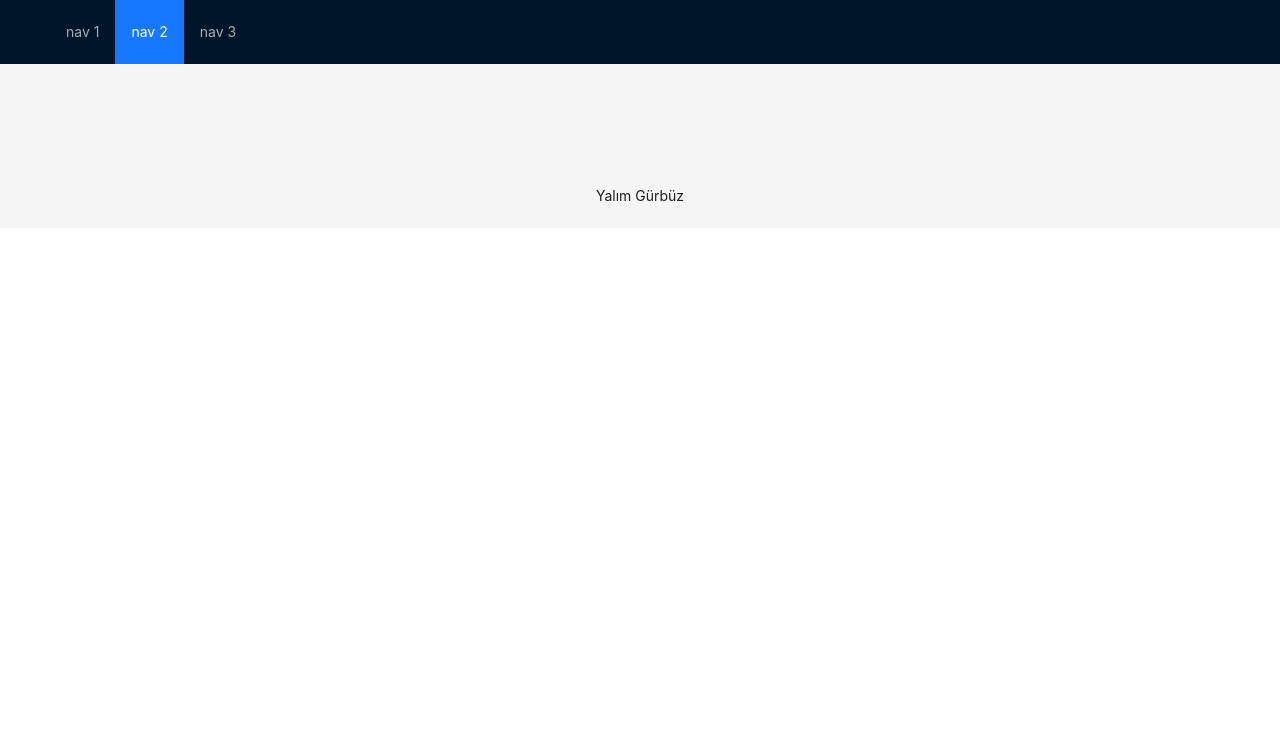
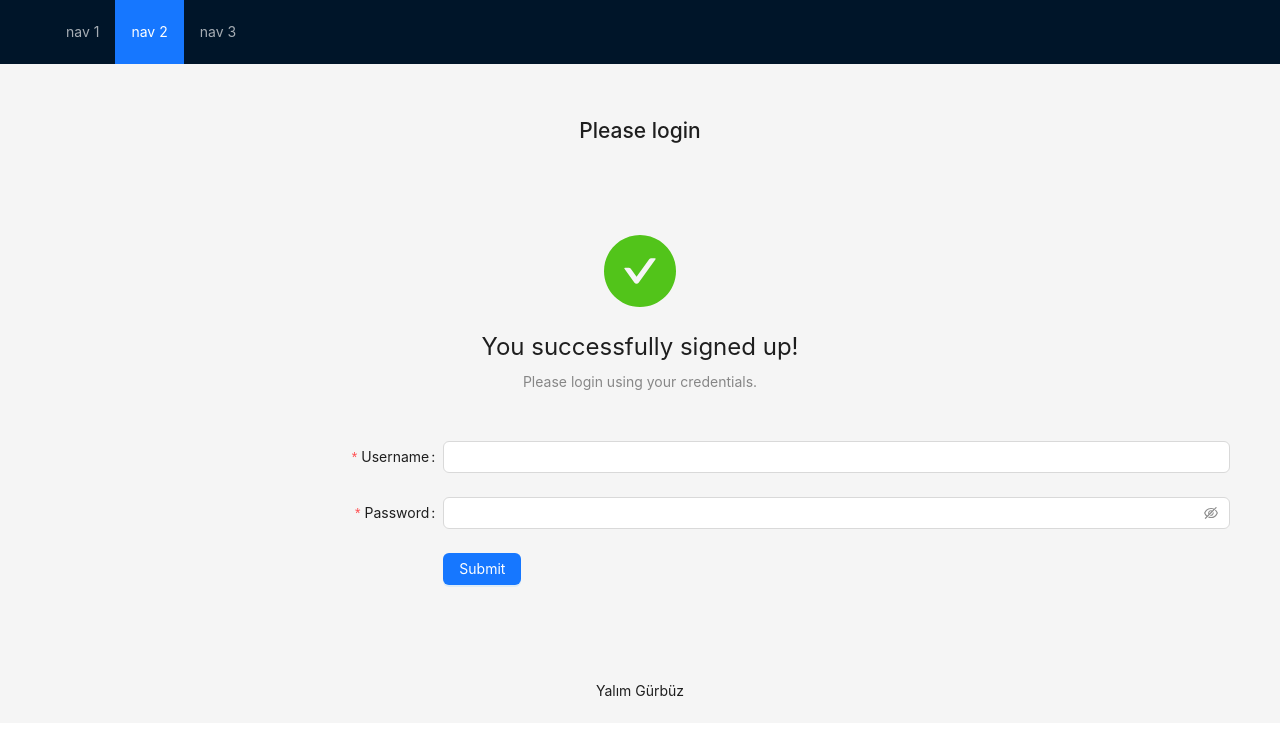
Before and after one commit to ylmgrbzz/ExpenseTrackingApp-with-Redux-ReactRouterDom-TypeScript-and-ANTDesign, a React (Create React App) app: page /login in a window 1280 px wide. Shown: the top 734 px of the page. Built offline with nearby package versions, Linux system fonts and the light colour scheme.

Commit message:
ExpenseTrackinkApp

```diff
--- a/src/App.tsx
+++ b/src/App.tsx
@@ -2,6 +2,7 @@ import React from "react";
 import SignUp from "./components/SignUp";
 import { Routes, Route } from "react-router-dom";
 import { Layout, Menu } from "antd";
+import Login from "./components/Login";
 
 const { Header, Content, Footer } = Layout;
 
@@ -22,6 +23,7 @@ function App() {
       >
         <Routes>
           <Route path="/register" element={<SignUp />} />
+          <Route path="/login" element={<Login />} />
         </Routes>
 
         {/* <Route path="/login" component={Login} />
--- /dev/null
+++ b/src/components/Login.tsx
@@ -0,0 +1,83 @@
+import React from "react";
+import { Form, Input, Result, Button } from "antd";
+import { useEffect } from "react";
+import { useDispatch, useSelector } from "react-redux";
+import { useNavigate, useLocation } from "react-router-dom";
+import { message } from "antd";
+// import { AppState } from "../store";
+
+const Login = () => {
+  const navigate = useNavigate();
+  const location = useLocation();
+  const dispatch = useDispatch();
+
+  const showError = (errorMessage: string) => {
+    message.error(errorMessage);
+  };
+
+  const showSuccess = (successMessage: string) => {
+    message.success(successMessage);
+  };
+
+  const { data, loading, error } = useSelector((state: any) => state.user);
+
+  const onFinish = (values: any) => {
+    // dispatch(login(values));
+  };
+
+  useEffect(() => {
+    error && showError(error);
+  }, [error]);
+
+  useEffect(() => {
+    data.username && showSuccess("You have successfully logged in!");
+  }, [data.username]);
+
+  useEffect(() => {
+    const token = localStorage.getItem("token");
+    if (token) {
+      navigate("/");
+    }
+  }, [data]);
+
+  return (
+    <Form
+      name="basic"
+      labelCol={{ span: 8 }}
+      wrapperCol={{ span: 16 }}
+      initialValues={{ remember: true }}
+      onFinish={onFinish}
+      //   onFinishFailed={onFinishFailed}
+    >
+      <h2 style={{ textAlign: "center", marginBottom: 40 }}>Please login</h2>
+      <Result
+        status="success"
+        title="You successfully signed up!"
+        subTitle="Please login using your credentials."
+      />
+      <Form.Item
+        label="Username"
+        name="username"
+        rules={[{ required: true, message: "Please input your username!" }]}
+      >
+        <Input />
+      </Form.Item>
+
+      <Form.Item
+        label="Password"
+        name="password"
+        rules={[{ required: true, message: "Please input your password!" }]}
+      >
+        <Input.Password />
+      </Form.Item>
+
+      <Form.Item wrapperCol={{ offset: 8, span: 16 }}>
+        <Button type="primary" htmlType="submit">
+          Submit
+        </Button>
+      </Form.Item>
+    </Form>
+  );
+};
+
+export default Login;
--- a/src/components/SignUp.tsx
+++ b/src/components/SignUp.tsx
@@ -1,9 +1,14 @@
 import { Form, Input, Button } from "antd";
 import { useNavigate } from "react-router-dom";
 import api from "../utils/api";
+import { message } from "antd";
 
 const SignUp = () => {
   const navigate = useNavigate();
+
+  const showError = (errorMessage: string) => {
+    message.error(errorMessage);
+  };
 
   const layout = {
     labelCol: { span: 8 },
@@ -28,7 +33,7 @@ const SignUp = () => {
       navigate("/login");
     } catch (error) {
       console.log({ error });
-      //   showError((error as any).response.data.errorMessage);
+      showError((error as any).response.data.errorMessage);
     }
   };
   return (
```
